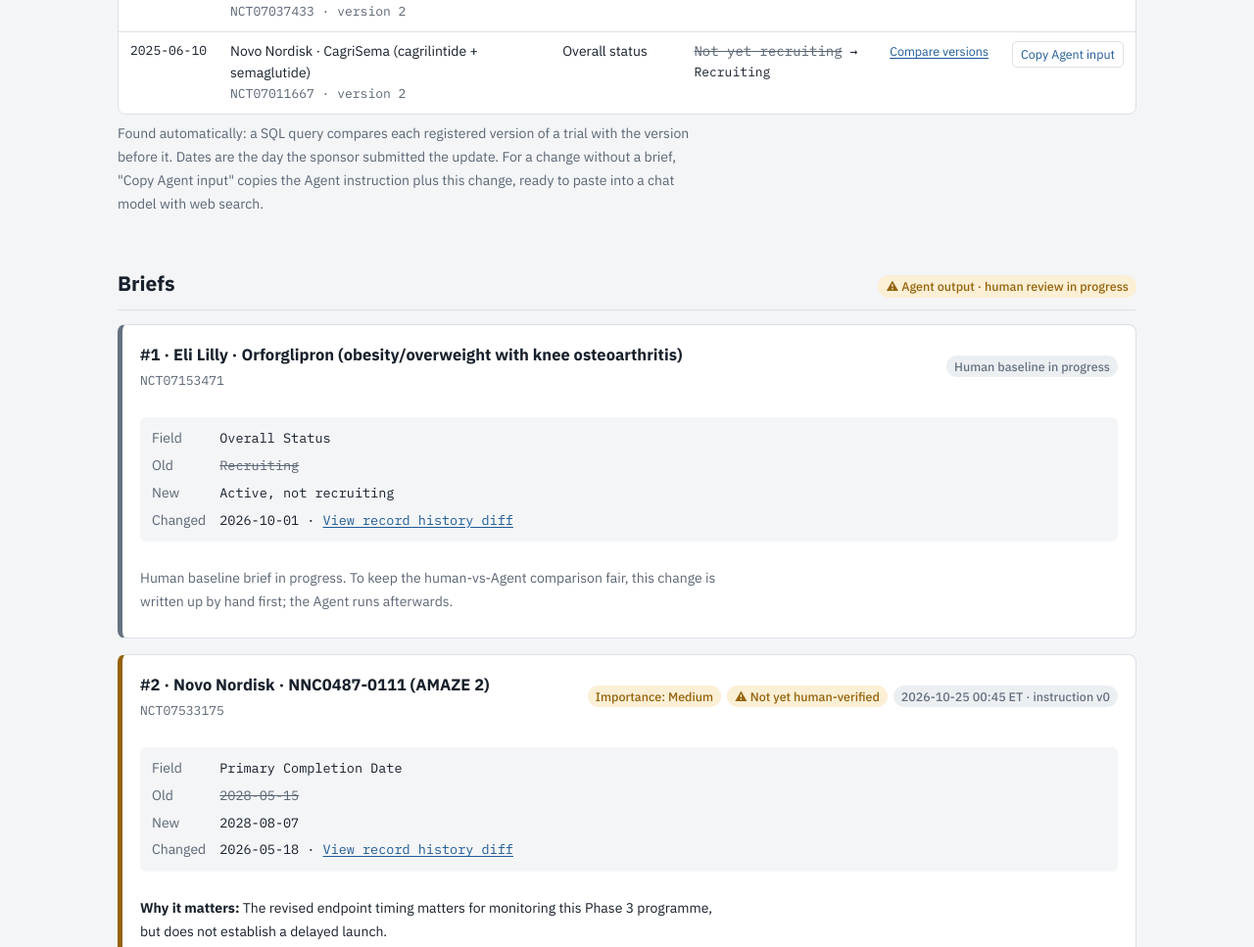
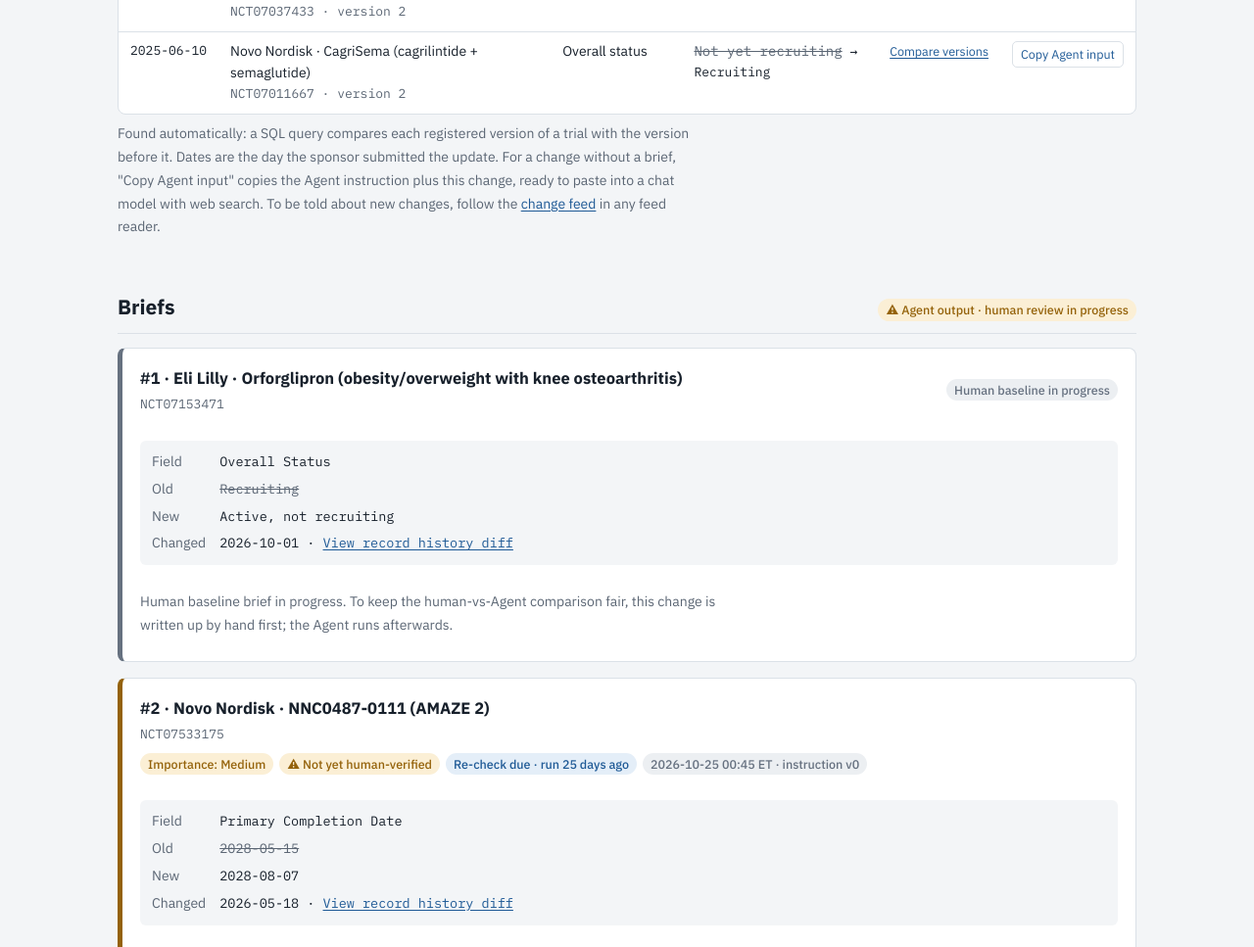
Before and after one commit to EmmaZhao422/trial-watch, a plain HTML site: page index.html in a window 1280 px wide. Shown: the part 1777-2744 px from the top of the page at 98% size. Drawn offline with Linux system fonts and the light colour scheme.

Commit message:
Site: link the change feed; flag unexplained briefs for a re-check after 7 days
Co-Authored-By: Claude Fable 5.2 <noreply@anthropic.com>
Claude-Session: https://claude.ai/code/session_01N561SCAyz2Lz2eJq66ve2N

```diff
--- a/index.html
+++ b/index.html
@@ -5,6 +5,7 @@
 <meta name="viewport" content="width=device-width, initial-scale=1">
 <title>Trial Watch · Competitor Clinical Trial Intelligence Agent</title>
 <meta name="description" content="Trial Watch (alpha): tracks competitors' clinical trial records daily; an AI Agent investigates changes and writes sourced briefs.">
+<link rel="alternate" type="application/atom+xml" title="Trial Watch: detected registry changes" href="feed.xml">
 <link rel="preconnect" href="https://fonts.googleapis.com">
 <link rel="preconnect" href="https://fonts.gstatic.com" crossorigin>
 <link href="https://fonts.googleapis.com/css2?family=IBM+Plex+Sans:wght@400;500;600;700&family=IBM+Plex+Mono:wght@400;500&display=swap" rel="stylesheet">
@@ -165,7 +166,7 @@ footer{max-width:1080px;margin:0 auto;padding:18px 20px 40px;border-top:1px soli
     <thead><tr><th>Date</th><th>Trial</th><th>Field</th><th>Old → New</th><th>Registry</th><th>Brief</th></tr></thead>
     <tbody id="chBody"></tbody>
   </table></div>
-  <p class="sub" style="margin-top:8px">Found automatically: a SQL query compares each registered version of a trial with the version before it. Dates are the day the sponsor submitted the update. For a change without a brief, "Copy Agent input" copies the Agent instruction plus this change, ready to paste into a chat model with web search.</p>
+  <p class="sub" style="margin-top:8px">Found automatically: a SQL query compares each registered version of a trial with the version before it. Dates are the day the sponsor submitted the update. For a change without a brief, "Copy Agent input" copies the Agent instruction plus this change, ready to paste into a chat model with web search. To be told about new changes, follow the <a href="feed.xml">change feed</a> in any feed reader.</p>
 </section>
 
 <section id="briefs">
@@ -241,6 +242,7 @@ footer{max-width:1080px;margin:0 auto;padding:18px 20px 40px;border-top:1px soli
         <li><span class="pill acc">AI pre-check</span> Brief #2, run 1: 7 of 8 claims matched their sources; 1 source could not be opened. Brief #3: 4 of 6 matched, 2 could not be confirmed, and the Agent missed one date change in the same record version. Details are under each brief. This is not the human review.</li>
         <li><span class="pill todo">To do</span> Hand-write the brief for change #1 as a human baseline</li>
         <li><span class="pill todo">To do</span> Revise the instruction to v1 based on the issues found, re-run and compare</li>
+        <li><span class="pill acc">Rule</span> A brief that ends in "Evidence insufficient" is flagged for a re-check after 7 days: for change #4 the company's explanation appeared a week after the registry update.</li>
         <li><span class="pill todo">Later</span> Scale to 15–20 real changes, with separate development and test cases</li>
         <li><span class="pill todo">Later</span> Fair three-way comparison: registry-only summary / fixed search pipeline / Agent</li>
         <li><span class="pill todo">Later</span> Blind scoring of the three outputs by an industry reviewer</li>
@@ -314,7 +316,9 @@ function renderCard(c){
   const r = c.runs[0];
   const sevCls = {High:"hi", Medium:"warn", Low:"ok"}[r.importance] || "todo";
   const ver = c.verification === "verified" ? `<span class="pill ok">✓ Human-verified</span>` : `<span class="pill warn">⚠ Not yet human-verified</span>`;
-  const pills = `<span class="pill ${sevCls}">Importance: ${esc(r.importance)}</span>${ver}<span class="pill todo">${esc(r.run_at)} · instruction ${esc(r.instruction)}</span>`;
+  const age = (Date.now() - new Date(String(r.run_at).slice(0, 10))) / 86400000;
+  const recheck = r.evidence_insufficient && age > 7 ? `<span class="pill acc">Re-check due · run ${Math.floor(age)} days ago</span>` : "";
+  const pills = `<span class="pill ${sevCls}">Importance: ${esc(r.importance)}</span>${ver}${recheck}<span class="pill todo">${esc(r.run_at)} · instruction ${esc(r.instruction)}</span>`;
   const more = c.runs.slice(1).map(x => `<details><summary>${esc(x.label)} · ${esc(x.run_at)} · ${esc(x.model)}</summary><div class="dbody"><p><b>Importance:</b> ${esc(x.importance)} · ${esc(x.importance_note)}</p>${renderRun(x)}</div></details>`).join("");
   return `<article class="card sev-${esc(r.importance)}" id="brief-${c.no}">${head(pills)}${delta}<p style="font-size:14px"><b>Why it matters:</b> ${esc(r.importance_note)}</p>${renderRun(r)}${renderCheck(c.claim_check)}${more}<p class="sub" style="margin:0">Model: ${esc(r.model)}</p></article>`;
 }
```
